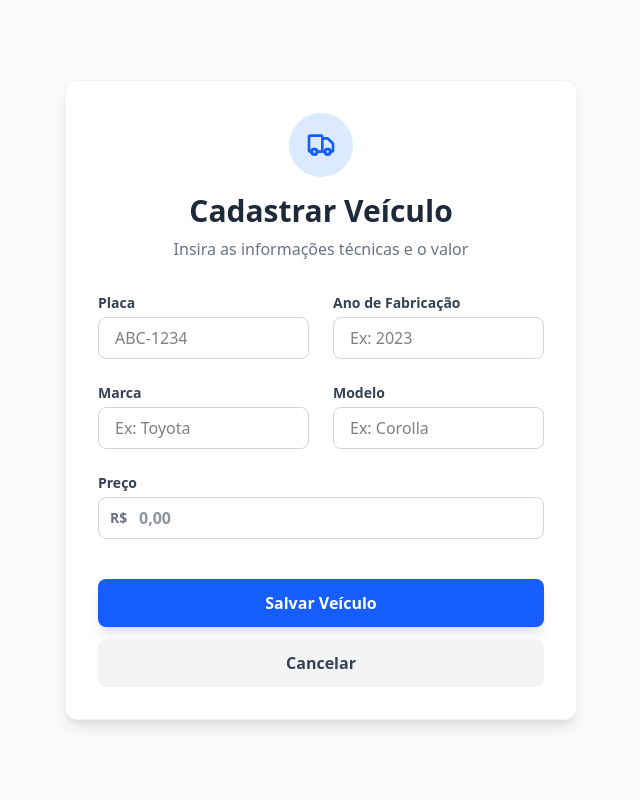
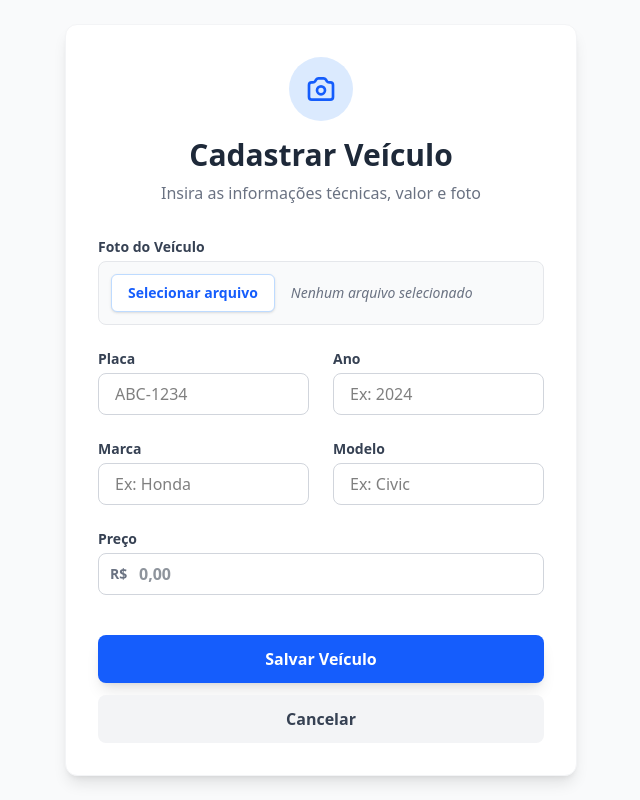
Before and after one commit to Rafael-Casemiro/car_shop, a Django app: page /car/register/ in a window 1280 px wide. Shown: the part 73-873 px from the top of the page, without its empty margins (319-959 px from the left). Run offline with Django 5.2, Linux system fonts and the light colour scheme.

Commit message:
Adicionando Campos de imagem

```diff
--- a/car/forms.py
+++ b/car/forms.py
@@ -2,9 +2,17 @@ from django import forms
 from .models import Car
 
 class CarForm(forms.ModelForm):
+        picture =  forms.ImageField(
+                widget=forms.FileInput(
+                        attrs={
+                                'accept': 'image/*',
+                        }
+                ),
+                required=True
+        )
         class Meta:
                 model = Car
-                fields = ['license_plate', 'model', 'brand', 'manufacturing_year', 'price']
+                fields = ['license_plate', 'model', 'brand', 'manufacturing_year', 'price', 'picture']
                 # Você pode definir os labels aqui ou diretamente no Model
                 labels = {
                 'license_plate': 'Placa',
--- a/car/models.py
+++ b/car/models.py
@@ -9,6 +9,7 @@ class Car(models.Model):
         brand = models.CharField(max_length=100)
         manufacturing_year = models.IntegerField()
         price = models.DecimalField(max_digits=10, decimal_places=2, default=0.00)
+        picture = models.ImageField(blank=True, upload_to='pictures/%Y/%m')
         created_at = models.DateTimeField(auto_now_add=True)
         update_at = models.DateTimeField(auto_now=True)
 
--- a/car/templates/car/register_car.html
+++ b/car/templates/car/register_car.html
@@ -7,15 +7,15 @@
         <div class="text-center mb-8">
             <div class="inline-flex items-center justify-center w-16 h-16 bg-blue-100 text-blue-600 rounded-full mb-4">
                 <svg xmlns="http://www.w3.org/2000/svg" class="h-8 w-8" fill="none" viewBox="0 0 24 24" stroke="currentColor">
-                    <path stroke-linecap="round" stroke-linejoin="round" stroke-width="2" d="M9 17a2 2 0 11-4 0 2 2 0 014 0zM19 17a2 2 0 11-4 0 2 2 0 014 0z" />
-                    <path stroke-linecap="round" stroke-linejoin="round" stroke-width="2" d="M13 16V6a1 1 0 00-1-1H4a1 1 0 00-1 1v10a1 1 0 001 1h1m8-1a1 1 0 01-1 1H9m4-1V8a1 1 0 011-1h2.586a1 1 0 01.707.293l3.414 3.414a1 1 0 01.293.707V16a1 1 0 01-1 1h-1m-6-1a1 1 0 001 1h1M5 17a2 2 0 104 0m-4 0a2 2 0 114 0m6 0a2 2 0 104 0m-4 0a2 2 0 114 0" />
+                    <path stroke-linecap="round" stroke-linejoin="round" stroke-width="2" d="M3 9a2 2 0 012-2h.93a2 2 0 001.664-.89l.812-1.22A2 2 0 0110.07 4h3.86a2 2 0 011.664.89l.812 1.22A2 2 0 0018.07 7H19a2 2 0 012 2v9a2 2 0 01-2 2H5a2 2 0 01-2-2V9z" />
+                    <path stroke-linecap="round" stroke-linejoin="round" stroke-width="2" d="M15 13a3 3 0 11-6 0 3 3 0 016 0z" />
                 </svg>
             </div>
             <h2 class="text-3xl font-bold text-gray-800">Cadastrar Veículo</h2>
-            <p class="text-gray-500 mt-2">Insira as informações técnicas e o valor</p>
+            <p class="text-gray-500 mt-2">Insira as informações técnicas, valor e foto</p>
         </div>
 
-        <form method="POST" class="space-y-6">
+        <form method="POST" enctype="multipart/form-data" class="space-y-6">
             {% csrf_token %}
 
             {% if form.non_field_errors %}
@@ -27,10 +27,27 @@
             {% endif %}
 
             <div class="grid grid-cols-1 md:grid-cols-2 gap-6">
+
+                <div class="md:col-span-2">
+                    <label class="block text-sm font-semibold text-gray-700 mb-1">Foto do Veículo</label>
+                    <div class="flex items-center space-x-4 p-3 border border-gray-200 rounded-lg bg-gray-50">
+                        <label class="cursor-pointer bg-white hover:bg-gray-100 text-blue-600 px-4 py-2 rounded-md border border-blue-200 transition-colors text-sm font-bold shadow-sm">
+                            Selecionar arquivo
+                            <input type="file" name="picture" id="id_picture" class="sr-only" accept="image/*" onchange="updateFileName(this)">
+                        </label>
+                        <span id="file-name-display" class="text-sm text-gray-500 italic truncate max-w-[200px]">
+                            Nenhum arquivo selecionado
+                        </span>
+                    </div>
+                    {% for error in form.picture.errors %}
+                        <span class="text-red-500 text-xs mt-1">{{ error }}</span>
+                    {% endfor %}
+                </div>
+
                 <div class="md:col-span-1">
                     <label class="block text-sm font-semibold text-gray-700 mb-1">Placa</label>
                     <input type="text" name="license_plate" value="{{ form.license_plate.value|default:'' }}"
-                        class="w-full px-4 py-2 border {% if form.license_plate.errors %}border-red-500{% else %}border-gray-300{% endif %} rounded-lg focus:ring-2 focus:ring-blue-500 focus:outline-none uppercase placeholder:normal-case"
+                        class="w-full px-4 py-2 border {% if form.license_plate.errors %}border-red-500{% else %}border-gray-300{% endif %} rounded-lg focus:ring-2 focus:ring-blue-500 focus:outline-none uppercase"
                         placeholder="ABC-1234">
                     {% for error in form.license_plate.errors %}
                         <span class="text-red-500 text-xs mt-1">{{ error }}</span>
@@ -38,10 +55,10 @@
                 </div>
 
                 <div class="md:col-span-1">
-                    <label class="block text-sm font-semibold text-gray-700 mb-1">Ano de Fabricação</label>
+                    <label class="block text-sm font-semibold text-gray-700 mb-1">Ano</label>
                     <input type="number" name="manufacturing_year" value="{{ form.manufacturing_year.value|default:'' }}"
                         class="w-full px-4 py-2 border {% if form.manufacturing_year.errors %}border-red-500{% else %}border-gray-300{% endif %} rounded-lg focus:ring-2 focus:ring-blue-500 focus:outline-none"
-                        placeholder="Ex: 2023">
+                        placeholder="Ex: 2024">
                     {% for error in form.manufacturing_year.errors %}
                         <span class="text-red-500 text-xs mt-1">{{ error }}</span>
                     {% endfor %}
@@ -51,7 +68,7 @@
                     <label class="block text-sm font-semibold text-gray-700 mb-1">Marca</label>
                     <input type="text" name="brand" value="{{ form.brand.value|default:'' }}"
                         class="w-full px-4 py-2 border {% if form.brand.errors %}border-red-500{% else %}border-gray-300{% endif %} rounded-lg focus:ring-2 focus:ring-blue-500 focus:outline-none"
-                        placeholder="Ex: Toyota">
+                        placeholder="Ex: Honda">
                     {% for error in form.brand.errors %}
                         <span class="text-red-500 text-xs mt-1">{{ error }}</span>
                     {% endfor %}
@@ -61,7 +78,7 @@
                     <label class="block text-sm font-semibold text-gray-700 mb-1">Modelo</label>
                     <input type="text" name="model" value="{{ form.model.value|default:'' }}"
                         class="w-full px-4 py-2 border {% if form.model.errors %}border-red-500{% else %}border-gray-300{% endif %} rounded-lg focus:ring-2 focus:ring-blue-500 focus:outline-none"
-                        placeholder="Ex: Corolla">
+                        placeholder="Ex: Civic">
                     {% for error in form.model.errors %}
                         <span class="text-red-500 text-xs mt-1">{{ error }}</span>
                     {% endfor %}
@@ -88,14 +105,28 @@
                     class="w-full bg-blue-600 hover:bg-blue-700 text-white font-bold py-3 rounded-lg transition-all duration-200 transform hover:scale-[1.01] shadow-lg">
                     Salvar Veículo
                 </button>
-
-                <a href="#"
-                    class="w-full bg-gray-100 hover:bg-gray-200 text-gray-700 font-semibold py-3 rounded-lg transition-all duration-200 text-center">
+                <a href="{% url 'car:car_list' %}" class="w-full bg-gray-100 hover:bg-gray-200 text-gray-700 font-semibold py-3 rounded-lg text-center transition-all">
                     Cancelar
                 </a>
             </div>
         </form>
     </div>
+</div>
 
-</div>
+<script>
+function updateFileName(input) {
+    const display = document.getElementById('file-name-display');
+    if (input.files && input.files[0]) {
+        // Exibe o nome do arquivo selecionado
+        display.innerText = input.files[0].name;
+        display.classList.remove('italic', 'text-gray-500');
+        display.classList.add('text-blue-600', 'font-bold');
+    } else {
+        // Volta ao estado original se o usuário cancelar a seleção
+        display.innerText = "Nenhum arquivo selecionado";
+        display.classList.add('italic', 'text-gray-500');
+        display.classList.remove('text-blue-600', 'font-bold');
+    }
+}
+</script>
 {% endblock %}
--- a/car/views.py
+++ b/car/views.py
@@ -6,7 +6,7 @@ from .models import Car
 
 def register_car(request):
         if request.method == 'POST':
-                form = CarForm(request.POST)
+                form = CarForm(request.POST, request.FILES)
 
                 if form.is_valid():
                         car_instance = form.save(commit=False)
@@ -19,7 +19,7 @@ def register_car(request):
 
                         car_instance.save()
 
-                        return redirect('user:index')
+                        return redirect('car:car_list')
         else:
                 form = CarForm()
 
--- a/core/urls.py
+++ b/core/urls.py
@@ -1,6 +1,7 @@
 from django.contrib import admin
 from django.urls import path, include
-
+from django.conf.urls.static import static
+from django.conf import settings
 
 
 urlpatterns = [
@@ -8,3 +9,6 @@ urlpatterns = [
     path('', include('user.urls')),
     path('car/', include('car.urls'))
 ]
+
+urlpatterns += static(settings.MEDIA_URL, document_root=settings.MEDIA_ROOT)
+urlpatterns += static(settings.STATIC_URL, document_root=settings.STATIC_ROOT)
```
Also changed, not shown: car/templates/car/car_list.html (+10 -5 lines), core/settings.py (+10 -0 lines).
